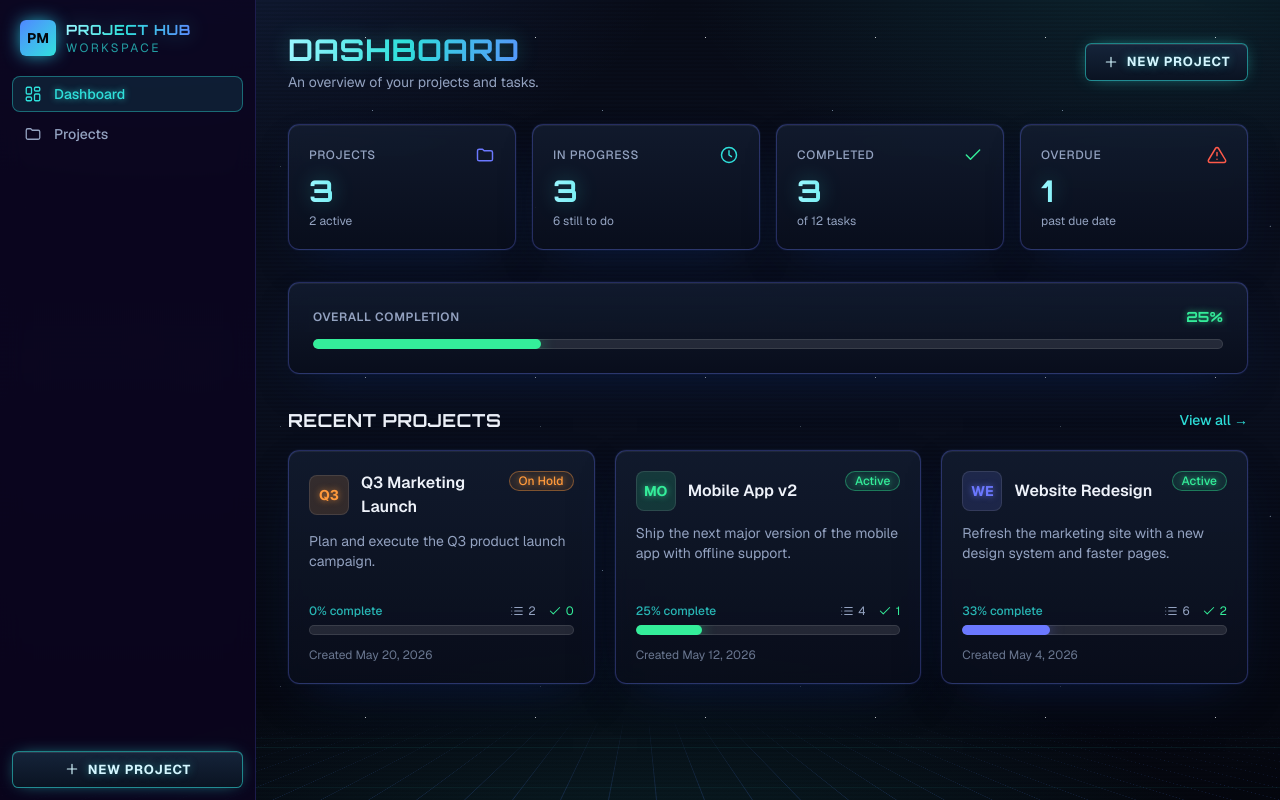
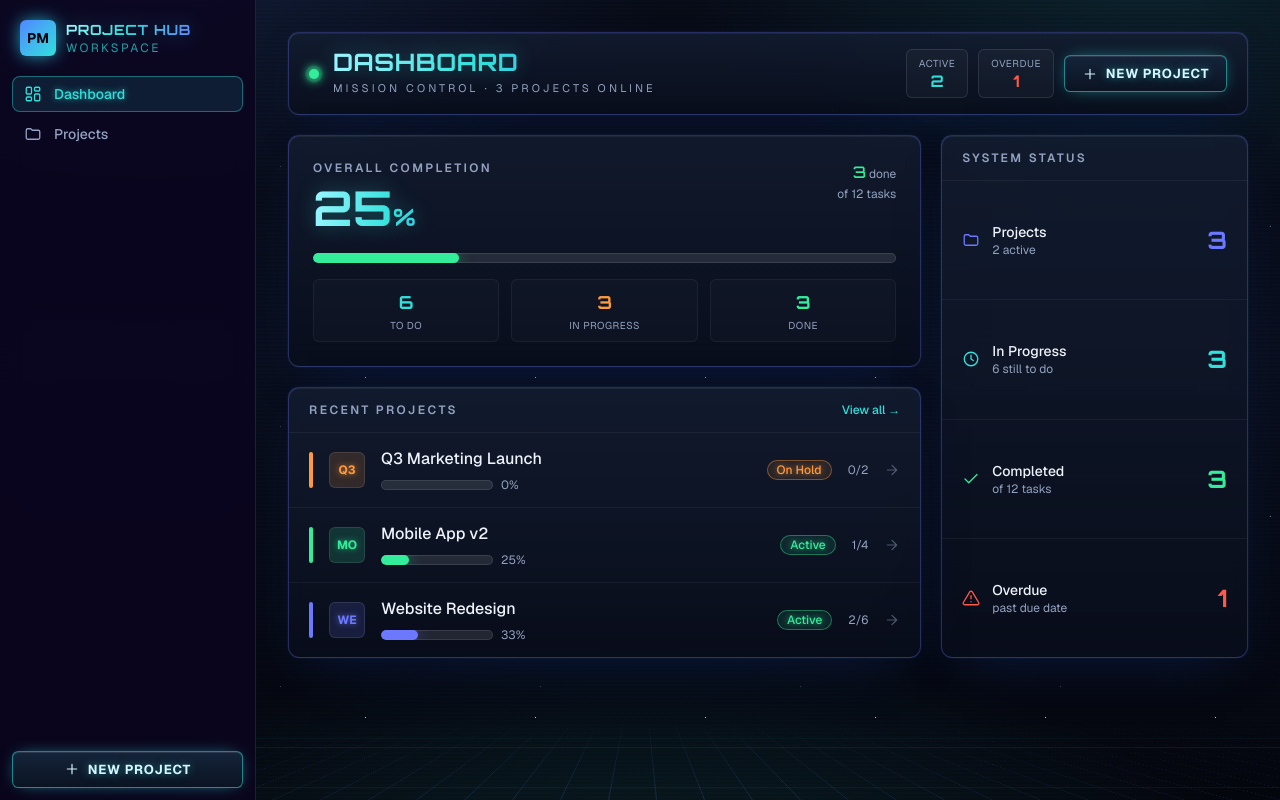
Before and after one commit to raf1914/project-management-app, a Next.js app in the folder pm-demo/: page / in a window 1280 px wide. Built offline with nearby package versions, Linux system fonts and the light colour scheme.

Commit message:
dashboard hud

```diff
--- a/pm-demo/app/page.tsx
+++ b/pm-demo/app/page.tsx
@@ -1,10 +1,11 @@
 import Link from "next/link";
+import type { ReactNode } from "react";
 import { getDashboardStats, getProjects } from "@/lib/data";
-import { ProjectCard } from "@/components/project-card";
-import { StatCard } from "@/components/stat-card";
-import { EmptyState, ProgressBar } from "@/components/ui";
+import { Badge, EmptyState, ProgressBar } from "@/components/ui";
+import { PROJECT_COLOR_META, PROJECT_STATUS_META } from "@/lib/ui";
 import {
   AlertIcon,
+  ArrowRightIcon,
   CheckIcon,
   ClockIcon,
   FolderIcon,
@@ -19,82 +20,149 @@ export default async function DashboardPage() {
     getDashboardStats(),
     getProjects(),
   ]);
-  const recent = projects.slice(0, 3);
+  const recent = projects.slice(0, 4);
+
+  const telemetry = [
+    {
+      label: "Projects",
+      value: stats.projectCount,
+      hint: `${stats.activeProjectCount} active`,
+      icon: <FolderIcon width={18} height={18} />,
+      tone: "text-neon-purple",
+    },
+    {
+      label: "In Progress",
+      value: stats.inProgressCount,
+      hint: `${stats.todoCount} still to do`,
+      icon: <ClockIcon width={18} height={18} />,
+      tone: "text-neon-cyan",
+    },
+    {
+      label: "Completed",
+      value: stats.doneCount,
+      hint: `of ${stats.taskCount} tasks`,
+      icon: <CheckIcon width={18} height={18} />,
+      tone: "text-neon-green",
+    },
+    {
+      label: "Overdue",
+      value: stats.overdueCount,
+      hint: "past due date",
+      icon: <AlertIcon width={18} height={18} />,
+      tone: "text-neon-red",
+    },
+  ];
 
   return (
-    <div className="space-y-8">
-      <header className="flex flex-wrap items-center justify-between gap-3">
+    <div className="space-y-5">
+      {/* ===== Command strip ===== */}
+      <header className="panel flex flex-col gap-4 px-5 py-4 sm:flex-row sm:items-center sm:justify-between">
+        <div className="flex items-center gap-3.5">
+          <span className="relative flex h-2.5 w-2.5" aria-hidden>
+            <span className="absolute inline-flex h-full w-full animate-ping rounded-full bg-neon-green opacity-60" />
+            <span className="relative inline-flex h-2.5 w-2.5 rounded-full bg-neon-green text-neon-green shadow-[0_0_10px_2px]" />
+          </span>
           <div>
-          <h1 className="font-display text-3xl font-bold uppercase tracking-wide holo-text">
+            <h1 className="font-display text-2xl font-bold uppercase leading-none tracking-wide holo-text">
               Dashboard
             </h1>
-          <p className="mt-1 text-sm text-ink-muted">
-            An overview of your projects and tasks.
+            <p className="mt-1.5 text-[11px] uppercase tracking-[0.28em] text-ink-muted">
+              Mission Control · {stats.projectCount} projects online
             </p>
+          </div>
+        </div>
+        <div className="flex items-center gap-2.5">
+          <div className="hidden items-center gap-2.5 sm:flex">
+            <Readout label="Active" value={stats.activeProjectCount} tone="text-neon-cyan" />
+            <Readout label="Overdue" value={stats.overdueCount} tone="text-neon-red" />
           </div>
           <Link href="/projects/new" className="btn-neon">
             <PlusIcon width={16} height={16} />
             New Project
           </Link>
+        </div>
       </header>
 
-      <section className="grid grid-cols-1 gap-4 sm:grid-cols-2 lg:grid-cols-4">
-        <StatCard
-          label="Projects"
-          value={stats.projectCount}
-          accent="text-neon-purple"
-          icon={<FolderIcon />}
-          hint={`${stats.activeProjectCount} active`}
+      {/* ===== Console grid: wide completion + tall telemetry + mission list ===== */}
+      <div className="grid gap-5 lg:grid-cols-3">
+        {/* Completion readout (wide) */}
+        <section className="panel p-6 lg:col-span-2">
+          <div className="flex items-start justify-between gap-4">
+            <div>
+              <h2 className="text-xs font-semibold uppercase tracking-[0.2em] text-ink-muted">
+                Overall Completion
+              </h2>
+              <p className="mt-2 font-display text-5xl font-bold leading-none holo-text">
+                {stats.completionRate}
+                <span className="text-2xl">%</span>
+              </p>
+            </div>
+            <p className="shrink-0 text-right text-xs leading-relaxed text-ink-muted">
+              <span className="font-display text-base text-neon-green">
+                {stats.doneCount}
+              </span>{" "}
+              done
+              <br />
+              of {stats.taskCount} tasks
+            </p>
+          </div>
+          <div className="mt-5">
+            <ProgressBar
+              value={stats.completionRate}
+              barClass="bg-neon-green text-neon-green"
             />
-        <StatCard
+          </div>
+          <div className="mt-4 grid grid-cols-3 gap-3">
+            <Segment label="To Do" value={stats.todoCount} tone="text-neon-cyan" />
+            <Segment
               label="In Progress"
               value={stats.inProgressCount}
-          accent="text-neon-cyan"
-          icon={<ClockIcon />}
-          hint={`${stats.todoCount} still to do`}
+              tone="text-neon-orange"
             />
-        <StatCard
-          label="Completed"
-          value={stats.doneCount}
-          accent="text-neon-green"
-          icon={<CheckIcon />}
-          hint={`of ${stats.taskCount} tasks`}
-        />
-        <StatCard
-          label="Overdue"
-          value={stats.overdueCount}
-          accent="text-neon-red"
-          icon={<AlertIcon />}
-          hint="past due date"
-        />
+            <Segment label="Done" value={stats.doneCount} tone="text-neon-green" />
+          </div>
         </section>
 
-      <section className="panel p-6">
-        <div className="mb-3 flex items-center justify-between">
-          <h2 className="text-xs font-semibold uppercase tracking-wider text-ink-muted">
-            Overall completion
+        {/* Telemetry stack (tall, right rail) */}
+        <section className="panel flex flex-col p-0 lg:col-span-1 lg:row-span-2">
+          <h2 className="border-b border-white/5 px-5 py-3.5 text-xs font-semibold uppercase tracking-[0.2em] text-ink-muted">
+            System Status
           </h2>
-          <span className="font-display text-sm font-bold text-neon-green text-glow-sm">
-            {stats.completionRate}%
+          <ul className="flex flex-1 flex-col divide-y divide-white/5">
+            {telemetry.map((t) => (
+              <li
+                key={t.label}
+                className="flex flex-1 items-center gap-3 px-5 py-4"
+              >
+                <span className={`${t.tone} text-glow`}>{t.icon}</span>
+                <div className="min-w-0 flex-1">
+                  <p className="text-sm font-medium text-ink">{t.label}</p>
+                  <p className="text-xs text-ink-muted">{t.hint}</p>
+                </div>
+                <span className={`font-display text-2xl font-bold ${t.tone}`}>
+                  {t.value}
                 </span>
-        </div>
-        <ProgressBar value={stats.completionRate} barClass="bg-neon-green text-neon-green" />
+              </li>
+            ))}
+          </ul>
         </section>
 
-      <section className="space-y-4">
-        <div className="flex items-center justify-between">
-          <h2 className="font-display text-lg font-bold uppercase tracking-wide text-ink">
-            Recent projects
+        {/* Recent projects as a mission list (wide) */}
+        <section className="panel p-0 lg:col-span-2">
+          <div className="flex items-center justify-between border-b border-white/5 px-5 py-3.5">
+            <h2 className="text-xs font-semibold uppercase tracking-[0.2em] text-ink-muted">
+              Recent Projects
             </h2>
             <Link
               href="/projects"
-            className="text-sm font-medium text-neon-cyan transition hover:text-glow-sm"
+              className="text-xs font-medium text-neon-cyan transition hover:text-glow-sm"
             >
               View all →
             </Link>
           </div>
 
           {recent.length === 0 ? (
+            <div className="p-6">
               <EmptyState
                 title="No projects yet"
                 description="Create your first project to start tracking tasks."
@@ -105,14 +173,101 @@ export default async function DashboardPage() {
                   </Link>
                 }
               />
+            </div>
           ) : (
-          <div className="grid grid-cols-1 gap-5 md:grid-cols-2 lg:grid-cols-3">
-            {recent.map((project) => (
-              <ProjectCard key={project.id} project={project} />
-            ))}
+            <ul className="divide-y divide-white/5">
+              {recent.map((project) => {
+                const color = PROJECT_COLOR_META[project.color];
+                const status = PROJECT_STATUS_META[project.status];
+                return (
+                  <li key={project.id}>
+                    <Link
+                      href={`/projects/${project.id}`}
+                      className="group flex items-center gap-4 px-5 py-3.5 transition-colors hover:bg-white/[0.03]"
+                    >
+                      <span
+                        className={`h-9 w-1 shrink-0 rounded-full ${color.bar}`}
+                        aria-hidden
+                      />
+                      <span
+                        className={`flex h-9 w-9 shrink-0 items-center justify-center rounded-md text-xs font-bold text-glow-sm ring-1 ring-inset ring-white/10 ${color.bg} ${color.text}`}
+                        aria-hidden
+                      >
+                        {project.name.slice(0, 2).toUpperCase()}
+                      </span>
+                      <div className="min-w-0 flex-1">
+                        <p className="truncate font-medium text-ink transition-colors group-hover:text-neon-cyan">
+                          {project.name}
+                        </p>
+                        <div className="mt-1.5 flex items-center gap-2">
+                          <div className="w-28 max-w-[40%]">
+                            <ProgressBar
+                              value={project.progress}
+                              barClass={`${color.bar} ${color.text}`}
+                            />
                           </div>
+                          <span className="text-xs text-ink-muted">
+                            {project.progress}%
+                          </span>
+                        </div>
+                      </div>
+                      <Badge className={`hidden shrink-0 sm:inline-flex ${status.badge}`}>
+                        {status.label}
+                      </Badge>
+                      <span className="hidden shrink-0 text-xs text-ink-muted md:block">
+                        {project.doneCount}/{project.taskCount}
+                      </span>
+                      <span className="shrink-0 text-ink-muted/50 transition-colors group-hover:text-neon-cyan">
+                        <ArrowRightIcon width={16} height={16} />
+                      </span>
+                    </Link>
+                  </li>
+                );
+              })}
+            </ul>
           )}
         </section>
       </div>
+    </div>
   );
 }
+
+/** Small inline HUD readout chip used in the command strip. */
+function Readout({
+  label,
+  value,
+  tone,
+}: {
+  label: string;
+  value: ReactNode;
+  tone: string;
+}) {
+  return (
+    <div className="rounded-md border border-white/10 bg-white/[0.03] px-3 py-1.5 text-center">
+      <p className="text-[10px] uppercase tracking-wider text-ink-muted">{label}</p>
+      <p className={`font-display text-base font-bold leading-tight ${tone}`}>
+        {value}
+      </p>
+    </div>
+  );
+}
+
+/** Segmented count tile in the completion readout. */
+function Segment({
+  label,
+  value,
+  tone,
+}: {
+  label: string;
+  value: ReactNode;
+  tone: string;
+}) {
+  return (
+    <div className="rounded-md border border-white/5 bg-white/[0.02] py-2 text-center">
+      <p className={`font-display text-lg font-bold ${tone}`}>{value}</p>
+      <p className="mt-0.5 text-[10px] uppercase tracking-wider text-ink-muted">
+        {label}
+      </p>
+    </div>
+  );
+}
```
Lines whose indentation alone changed are shown as unchanged.
